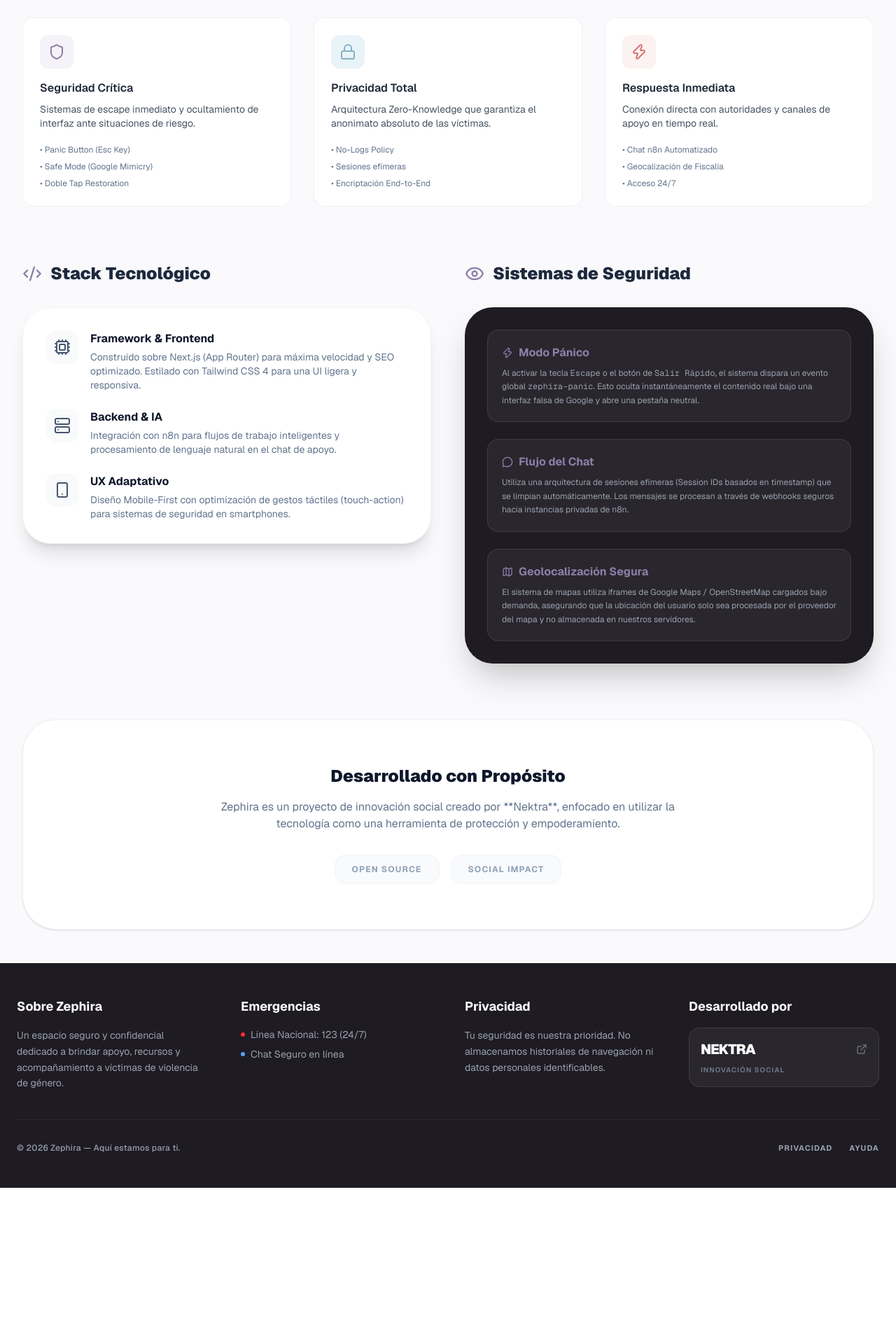
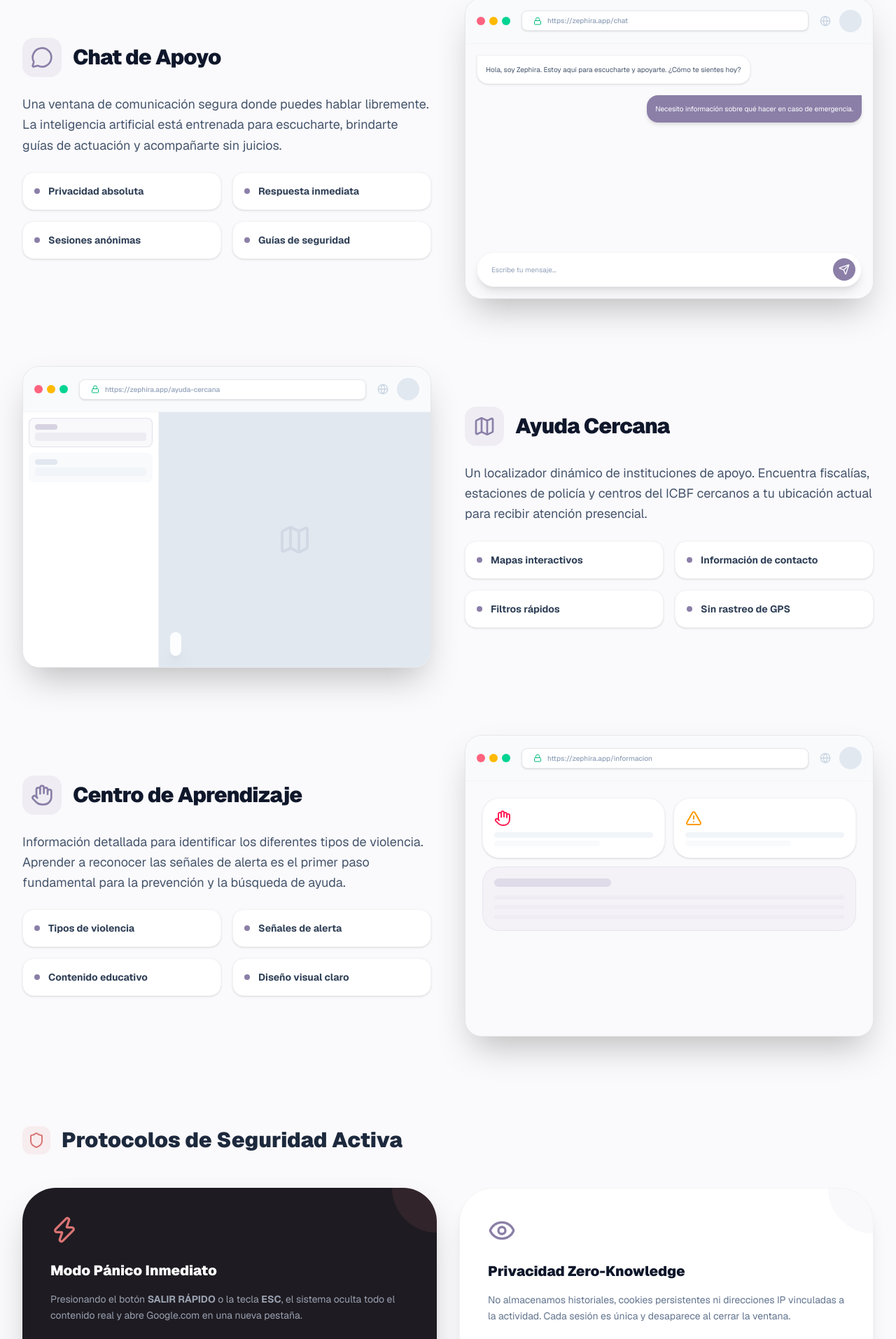
Before and after one commit to Bradon177/Zephira, a Next.js app: page /informacion-sistema in a window 1280 px wide. Shown: the part 419-2332 px from the top of the page at 70% size. Before the commit the page ends 2116 px from the top, so only its background shows below. Built offline with nearby package versions, Linux system fonts and the light colour scheme.

Commit message:
Documentacion de la funciones

```diff
--- a/src/app/informacion-sistema/page.js
+++ b/src/app/informacion-sistema/page.js
@@ -4,6 +4,8 @@ import React from 'react';
 import Header from '../components/Header';
 import Footer from '../components/Footer';
 import Card from '../ui/card';
+import FeatureSection from '../ui/FeatureSection';
+import LocationCard from '../ui/LocationCard';
 import {
   Shield,
   Zap,
@@ -15,7 +17,11 @@ import {
   Cpu,
   Smartphone,
   Info,
-  Server
+  Server,
+  Hand,
+  Search,
+  Send,
+  AlertTriangle
 } from 'lucide-react';
 
 export default function SistemaDocPage() {
@@ -25,148 +31,157 @@ export default function SistemaDocPage() {
 
       <main className="flex-1 max-w-7xl w-full mx-auto px-4 md:px-8 py-12">
         {/* Encabezado de Documentación */}
-        <div className="mb-16 text-center">
+        <div className="mb-24 text-center">
           <div className="inline-flex items-center gap-2 px-4 py-2 bg-[#8b7fa8]/10 rounded-full text-[#8b7fa8] text-xs font-bold uppercase tracking-widest mb-6">
             <Info className="w-4 h-4" />
-            Documentación Técnica
+            Guía del Sistema
           </div>
-          <h1 className="text-4xl md:text-5xl font-black text-slate-900 mb-6 tracking-tight">
-            Arquitectura de <span className="text-[#8b7fa8]">Zephira</span>
+          <h1 className="text-4xl md:text-6xl font-black text-slate-900 mb-6 tracking-tight">
+            Descubre <span className="text-[#8b7fa8]">Zephira</span>
           </h1>
           <p className="text-slate-600 max-w-3xl mx-auto text-lg leading-relaxed">
-            Explora el funcionamiento interno, los protocolos de seguridad y la infraestructura tecnológica de la plataforma diseñada para el apoyo social y la protección ciudadana.
+            Entiende cómo cada ventana y módulo del sistema está diseñado para brindarte seguridad, información y apoyo en tiempo real.
           </p>
         </div>
 
-        {/* Pilares del Sistema */}
-        <section className="mb-20">
-          <h2 className="text-2xl font-black text-slate-800 mb-10 flex items-center gap-3">
-            <div className="w-2 h-8 bg-[#8b7fa8] rounded-full" />
-            Pilares Fundamentales
+        {/* Sección 1: El Chat Inteligente */}
+        <FeatureSection
+          title="Chat de Apoyo"
+          description="Una ventana de comunicación segura donde puedes hablar libremente. La inteligencia artificial está entrenada para escucharte, brindarte guías de actuación y acompañarte sin juicios."
+          icon={MessageCircle}
+          url="chat"
+          features={["Privacidad absoluta", "Respuesta inmediata", "Sesiones anónimas", "Guías de seguridad"]}
+          previewContent={
+            <div className="p-4 space-y-4">
+              <div className="flex justify-start">
+                <div className="bg-white p-3 rounded-2xl rounded-tl-none border border-gray-100 shadow-sm max-w-[80%]">
+                  <p className="text-[10px] text-slate-600">Hola, soy Zephira. Estoy aquí para escucharte y apoyarte. ¿Cómo te sientes hoy?</p>
+                </div>
+              </div>
+              <div className="flex justify-end">
+                <div className="bg-[#8b7fa8] p-3 rounded-2xl rounded-tr-none text-white shadow-md max-w-[80%]">
+                  <p className="text-[10px]">Necesito información sobre qué hacer en caso de emergencia.</p>
+                </div>
+              </div>
+              <div className="absolute bottom-4 left-4 right-4 bg-white rounded-full border border-gray-100 p-2 flex items-center gap-2 shadow-lg">
+                <div className="flex-1 px-3 text-[10px] text-slate-400">Escribe tu mensaje...</div>
+                <div className="w-8 h-8 bg-[#8b7fa8] rounded-full flex items-center justify-center text-white">
+                  <Send className="w-4 h-4" />
+                </div>
+              </div>
+            </div>
+          }
+        />
+
+        {/* Sección 2: Ayuda Cercana */}
+        <FeatureSection
+          title="Ayuda Cercana"
+          description="Un localizador dinámico de instituciones de apoyo. Encuentra fiscalías, estaciones de policía y centros del ICBF cercanos a tu ubicación actual para recibir atención presencial."
+          icon={MapIcon}
+          url="ayuda-cercana"
+          reversed={true}
+          features={["Mapas interactivos", "Información de contacto", "Filtros rápidos", "Sin rastreo de GPS"]}
+          previewContent={
+            <div className="flex h-full">
+              <div className="w-1/3 bg-white border-r border-gray-100 p-2 space-y-2">
+                <div className="p-2 bg-[#8b7fa8]/5 rounded-lg border border-[#8b7fa8]/20">
+                  <div className="w-8 h-2 bg-[#8b7fa8]/30 rounded-full mb-1" />
+                  <div className="w-full h-3 bg-[#8b7fa8]/10 rounded-sm" />
+                </div>
+                <div className="p-2 bg-slate-50 rounded-lg border border-transparent">
+                  <div className="w-8 h-2 bg-slate-200 rounded-full mb-1" />
+                  <div className="w-full h-3 bg-slate-100 rounded-sm" />
+                </div>
+              </div>
+              <div className="flex-1 bg-slate-200 relative">
+                <div className="absolute inset-0 flex items-center justify-center">
+                  <MapIcon className="w-12 h-12 text-slate-400 opacity-20" />
+                </div>
+                <div className="absolute bottom-4 left-4 bg-white/90 p-2 rounded-lg shadow-xl max-w-[120px]">
+                  <div className="w-full h-2 bg-slate-200 rounded-full mb-1" />
+                  <div className="w-2/3 h-1.5 bg-slate-100 rounded-full" />
+                </div>
+              </div>
+            </div>
+          }
+        />
+
+        {/* Sección 3: Educación e Información */}
+        <FeatureSection
+          title="Centro de Aprendizaje"
+          description="Información detallada para identificar los diferentes tipos de violencia. Aprender a reconocer las señales de alerta es el primer paso fundamental para la prevención y la búsqueda de ayuda."
+          icon={Hand}
+          url="informacion"
+          features={["Tipos de violencia", "Señales de alerta", "Contenido educativo", "Diseño visual claro"]}
+          previewContent={
+            <div className="p-6 grid grid-cols-2 gap-3">
+              <div className="bg-white p-4 rounded-3xl border border-gray-100 shadow-sm">
+                <Hand className="w-6 h-6 text-rose-500 mb-2" />
+                <div className="w-full h-2 bg-slate-100 rounded-full mb-1" />
+                <div className="w-2/3 h-2 bg-slate-50 rounded-full" />
+              </div>
+              <div className="bg-white p-4 rounded-3xl border border-gray-100 shadow-sm">
+                <AlertTriangle className="w-6 h-6 text-amber-500 mb-2" />
+                <div className="w-full h-2 bg-slate-100 rounded-full mb-1" />
+                <div className="w-2/3 h-2 bg-slate-50 rounded-full" />
+              </div>
+              <div className="col-span-2 bg-[#8b7fa8]/5 p-4 rounded-3xl border border-[#8b7fa8]/10">
+                <div className="w-1/3 h-3 bg-[#8b7fa8]/20 rounded-full mb-3" />
+                <div className="space-y-2">
+                  <div className="w-full h-1.5 bg-[#8b7fa8]/5 rounded-full" />
+                  <div className="w-full h-1.5 bg-[#8b7fa8]/5 rounded-full" />
+                  <div className="w-full h-1.5 bg-[#8b7fa8]/5 rounded-full" />
+                </div>
+              </div>
+            </div>
+          }
+        />
+
+        {/* Protocolos de Seguridad (Resumen Técnico) */}
+        <section className="mt-32">
+          <h2 className="text-3xl font-black text-slate-800 mb-12 flex items-center gap-4">
+            <div className="p-2 bg-[#d97373]/10 rounded-xl">
+              <Shield className="w-6 h-6 text-[#d97373]" />
+            </div>
+            Protocolos de Seguridad Activa
           </h2>
-          <div className="grid md:grid-cols-3 gap-8">
-            <Card color="purple" icon={Shield} title="Seguridad Crítica" description="Sistemas de escape inmediato y ocultamiento de interfaz ante situaciones de riesgo.">
-              <Card.Content>
-                <ul className="text-xs text-slate-500 space-y-2 mt-2">
-                  <li>• Panic Button (Esc Key)</li>
-                  <li>• Safe Mode (Google Mimicry)</li>
-                  <li>• Doble Tap Restoration</li>
-                </ul>
-              </Card.Content>
-            </Card>
-            <Card color="blue" icon={Lock} title="Privacidad Total" description="Arquitectura Zero-Knowledge que garantiza el anonimato absoluto de las víctimas.">
-              <Card.Content>
-                <ul className="text-xs text-slate-500 space-y-2 mt-2">
-                  <li>• No-Logs Policy</li>
-                  <li>• Sesiones efímeras</li>
-                  <li>• Encriptación End-to-End</li>
-                </ul>
-              </Card.Content>
-            </Card>
-            <Card color="red" icon={Zap} title="Respuesta Inmediata" description="Conexión directa con autoridades y canales de apoyo en tiempo real.">
-              <Card.Content>
-                <ul className="text-xs text-slate-500 space-y-2 mt-2">
-                  <li>• Chat n8n Automatizado</li>
-                  <li>• Geocalización de Fiscalía</li>
-                  <li>• Acceso 24/7</li>
-                </ul>
-              </Card.Content>
-            </Card>
+
+          <div className="grid md:grid-cols-2 gap-8">
+            <div className="bg-[#1e1b22] p-10 rounded-[3rem] text-white shadow-2xl relative overflow-hidden group">
+              <div className="absolute top-0 right-0 w-32 h-32 bg-[#d97373]/10 rounded-full -mr-16 -mt-16 group-hover:scale-110 transition-transform" />
+              <Zap className="w-10 h-10 text-[#d97373] mb-6" />
+              <h4 className="text-xl font-black mb-4">Modo Pánico Inmediato</h4>
+              <p className="text-gray-400 text-sm leading-relaxed mb-6">
+                Presionando el botón <strong>SALIR RÁPIDO</strong> o la tecla <strong>ESC</strong>, el sistema oculta todo el contenido real y abre Google.com en una nueva pestaña.
+              </p>
+              <div className="flex gap-2">
+                <span className="px-3 py-1 bg-white/5 rounded-full text-[10px] font-bold border border-white/10 uppercase tracking-widest">Tecla ESC</span>
+                <span className="px-3 py-1 bg-white/5 rounded-full text-[10px] font-bold border border-white/10 uppercase tracking-widest">Auto-Mimicry</span>
+              </div>
+            </div>
+
+            <div className="bg-white p-10 rounded-[3rem] border border-gray-100 shadow-xl relative overflow-hidden group">
+              <div className="absolute top-0 right-0 w-32 h-32 bg-[#8b7fa8]/5 rounded-full -mr-16 -mt-16 group-hover:scale-110 transition-transform" />
+              <Eye className="w-10 h-10 text-[#8b7fa8] mb-6" />
+              <h4 className="text-xl font-black text-slate-900 mb-4">Privacidad Zero-Knowledge</h4>
+              <p className="text-slate-500 text-sm leading-relaxed mb-6">
+                No almacenamos historiales, cookies persistentes ni direcciones IP vinculadas a la actividad. Cada sesión es única y desaparece al cerrar la ventana.
+              </p>
+              <div className="flex gap-2">
+                <span className="px-3 py-1 bg-slate-50 rounded-full text-[10px] font-bold border border-slate-100 uppercase tracking-widest text-[#8b7fa8]">No Logs</span>
+                <span className="px-3 py-1 bg-slate-50 rounded-full text-[10px] font-bold border border-slate-100 uppercase tracking-widest text-[#8b7fa8]">Encrypted</span>
+              </div>
+            </div>
           </div>
         </section>
 
-        {/* Detalles Técnicos */}
-        <div className="grid lg:grid-cols-2 gap-12 mb-20">
-          <div className="space-y-8">
-            <h2 className="text-2xl font-black text-slate-800 flex items-center gap-3">
-              <Code2 className="w-7 h-7 text-[#8b7fa8]" />
-              Stack Tecnológico
-            </h2>
-
-            <div className="bg-white p-8 rounded-[2.5rem] border border-gray-100 shadow-xl space-y-6">
-              <div className="flex items-start gap-4">
-                <div className="p-3 bg-slate-50 rounded-2xl text-slate-600">
-                  <Cpu className="w-6 h-6" />
-                </div>
-                <div>
-                  <h4 className="font-bold text-slate-900">Framework & Frontend</h4>
-                  <p className="text-sm text-slate-500 mt-1">Construido sobre Next.js (App Router) para máxima velocidad y SEO optimizado. Estilado con Tailwind CSS 4 para una UI ligera y responsiva.</p>
-                </div>
-              </div>
-
-              <div className="flex items-start gap-4">
-                <div className="p-3 bg-slate-50 rounded-2xl text-slate-600">
-                  <Server className="w-6 h-6" />
-                </div>
-                <div>
-                  <h4 className="font-bold text-slate-900">Backend & IA</h4>
-                  <p className="text-sm text-slate-500 mt-1">Integración con n8n para flujos de trabajo inteligentes y procesamiento de lenguaje natural en el chat de apoyo.</p>
-                </div>
-              </div>
-
-              <div className="flex items-start gap-4">
-                <div className="p-3 bg-slate-50 rounded-2xl text-slate-600">
-                  <Smartphone className="w-6 h-6" />
-                </div>
-                <div>
-                  <h4 className="font-bold text-slate-900">UX Adaptativo</h4>
-                  <p className="text-sm text-slate-500 mt-1">Diseño Mobile-First con optimización de gestos táctiles (touch-action) para sistemas de seguridad en smartphones.</p>
-                </div>
-              </div>
-            </div>
-          </div>
-
-          <div className="space-y-8">
-            <h2 className="text-2xl font-black text-slate-800 flex items-center gap-3">
-              <Eye className="w-7 h-7 text-[#8b7fa8]" />
-              Sistemas de Seguridad
-            </h2>
-
-            <div className="bg-[#1e1b22] p-8 rounded-[2.5rem] text-white shadow-2xl space-y-6">
-              <div className="p-5 bg-white/5 rounded-2xl border border-white/10">
-                <h4 className="font-bold text-[#8b7fa8] mb-2 flex items-center gap-2">
-                  <Zap className="w-4 h-4" /> Modo Pánico
-                </h4>
-                <p className="text-xs text-gray-400 leading-relaxed">
-                  Al activar la tecla <code>Escape</code> o el botón de <code>Salir Rápido</code>, el sistema dispara un evento global <code>zephira-panic</code>. Esto oculta instantáneamente el contenido real bajo una interfaz falsa de Google y abre una pestaña neutral.
-                </p>
-              </div>
-
-              <div className="p-5 bg-white/5 rounded-2xl border border-white/10">
-                <h4 className="font-bold text-[#8b7fa8] mb-2 flex items-center gap-2">
-                  <MessageCircle className="w-4 h-4" /> Flujo del Chat
-                </h4>
-                <p className="text-xs text-gray-400 leading-relaxed">
-                  Utiliza una arquitectura de sesiones efímeras (Session IDs basados en timestamp) que se limpian automáticamente. Los mensajes se procesan a través de webhooks seguros hacia instancias privadas de n8n.
-                </p>
-              </div>
-
-              <div className="p-5 bg-white/5 rounded-2xl border border-white/10">
-                <h4 className="font-bold text-[#8b7fa8] mb-2 flex items-center gap-2">
-                  <MapIcon className="w-4 h-4" /> Geolocalización Segura
-                </h4>
-                <p className="text-xs text-gray-400 leading-relaxed">
-                  El sistema de mapas utiliza iframes de Google Maps / OpenStreetMap cargados bajo demanda, asegurando que la ubicación del usuario solo sea procesada por el proveedor del mapa y no almacenada en nuestros servidores.
-                </p>
-              </div>
-            </div>
-          </div>
-        </div>
-
-        {/* Sección de Marca */}
-        <section className="bg-white border border-gray-100 rounded-[3rem] p-10 md:p-16 shadow-sm text-center">
-          <h2 className="text-2xl font-black text-slate-900 mb-4">Desarrollado con Propósito</h2>
-          <p className="text-slate-500 max-w-2xl mx-auto mb-8">
-            Zephira es un proyecto de innovación social creado por **Nektra**, enfocado en utilizar la tecnología como una herramienta de protección y empoderamiento.
+        {/* Sección de Marca Final */}
+        <section className="mt-32 bg-[#faf9fb] border-2 border-dashed border-[#8b7fa8]/20 rounded-[4rem] p-12 text-center">
+          <img src="/logo.png" alt="Zephira Logo" className="h-16 mx-auto mb-8 object-contain" />
+          <h2 className="text-2xl font-black text-slate-900 mb-4">Innovación al Servicio de la Vida</h2>
+          <p className="text-slate-500 max-w-xl mx-auto">
+            Zephira no es solo software, es un compromiso con la seguridad y el apoyo social desarrollado por <strong>Nektra</strong>.
           </p>
-          <div className="flex justify-center gap-4">
-            <div className="px-6 py-3 bg-slate-50 rounded-2xl text-xs font-bold text-slate-400 uppercase tracking-widest border border-slate-100">
-              Open Source
-            </div>
-            <div className="px-6 py-3 bg-slate-50 rounded-2xl text-xs font-bold text-slate-400 uppercase tracking-widest border border-slate-100">
-              Social Impact
-            </div>
-          </div>
         </section>
       </main>
 
--- /dev/null
+++ b/src/app/ui/BrowserPreview.jsx
@@ -0,0 +1,37 @@
+"use client";
+
+import React from 'react';
+import { Globe, Shield, Lock } from 'lucide-react';
+
+export default function BrowserPreview({ url, children, title = "Zephira Platform" }) {
+  return (
+    <div className="w-full bg-white rounded-3xl border border-gray-200 shadow-2xl overflow-hidden group transition-all duration-500 hover:shadow-[#8b7fa8]/10">
+      {/* Barra de Navegación del Navegador Falso */}
+      <div className="bg-slate-50 border-b border-gray-100 p-4 flex items-center gap-4">
+        <div className="flex gap-1.5">
+          <div className="w-3 h-3 rounded-full bg-rose-400" />
+          <div className="w-3 h-3 rounded-full bg-amber-400" />
+          <div className="w-3 h-3 rounded-full bg-emerald-400" />
+        </div>
+
+        <div className="flex-1 bg-white border border-gray-200 rounded-lg py-1.5 px-4 flex items-center gap-2 shadow-sm">
+          <Lock className="w-3 h-3 text-emerald-500" />
+          <span className="text-[10px] text-slate-400 font-medium truncate">https://zephira.app/{url}</span>
+        </div>
+
+        <div className="hidden md:flex items-center gap-3">
+          <Globe className="w-4 h-4 text-slate-300" />
+          <div className="w-8 h-8 rounded-full bg-slate-200" />
+        </div>
+      </div>
+
+      {/* Contenido de la Ventana */}
+      <div className="relative aspect-video md:aspect-[16/10] overflow-y-auto bg-[#faf9fb] custom-scrollbar">
+        {children}
+
+        {/* Overlay sutil para indicar que es una preview */}
+        <div className="absolute inset-0 bg-[#8b7fa8]/0 group-hover:bg-[#8b7fa8]/5 pointer-events-none transition-colors duration-500" />
+      </div>
+    </div>
+  );
+}
--- /dev/null
+++ b/src/app/ui/FeatureSection.jsx
@@ -0,0 +1,48 @@
+"use client";
+
+import React from 'react';
+import BrowserPreview from './BrowserPreview';
+
+export default function FeatureSection({
+  title,
+  description,
+  icon: Icon,
+  url,
+  features = [],
+  previewContent,
+  reversed = false
+}) {
+  return (
+    <div className={`flex flex-col lg:flex-row gap-12 items-center mb-24 ${reversed ? 'lg:flex-row-reverse' : ''}`}>
+      {/* Explicación del Usuario */}
+      <div className="flex-1 space-y-6">
+        <div className="flex items-center gap-4">
+          <div className="p-3 bg-[#8b7fa8]/10 rounded-2xl text-[#8b7fa8]">
+            <Icon className="w-8 h-8" />
+          </div>
+          <h3 className="text-3xl font-black text-slate-900 tracking-tight">{title}</h3>
+        </div>
+
+        <p className="text-slate-600 text-lg leading-relaxed">
+          {description}
+        </p>
+
+        <div className="grid grid-cols-1 sm:grid-cols-2 gap-4">
+          {features.map((f, i) => (
+            <div key={i} className="flex items-center gap-3 p-4 bg-white border border-gray-100 rounded-2xl shadow-sm">
+              <div className="w-2 h-2 bg-[#8b7fa8] rounded-full shrink-0" />
+              <span className="text-sm font-bold text-slate-700">{f}</span>
+            </div>
+          ))}
+        </div>
+      </div>
+
+      {/* Vista Previa Interactiva */}
+      <div className="flex-1 w-full max-w-2xl">
+        <BrowserPreview url={url}>
+          {previewContent}
+        </BrowserPreview>
+      </div>
+    </div>
+  );
+}
```
